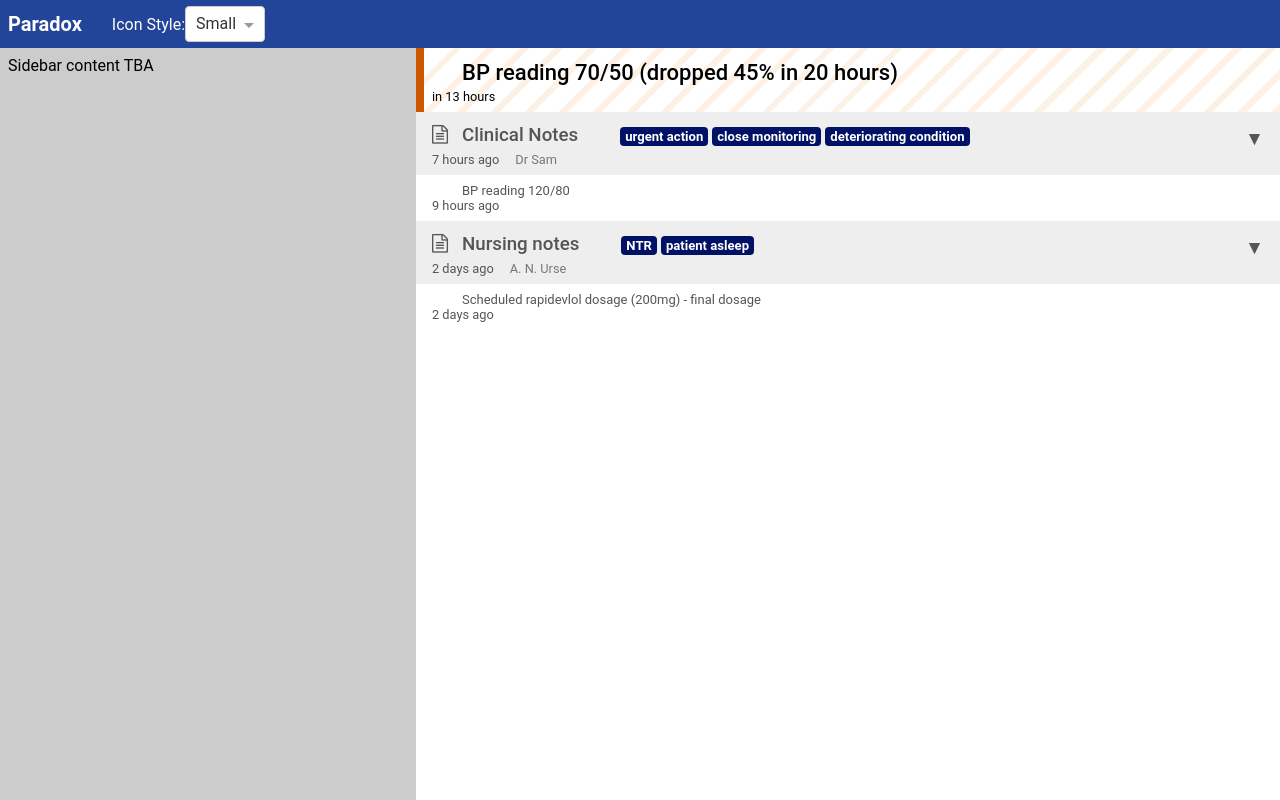
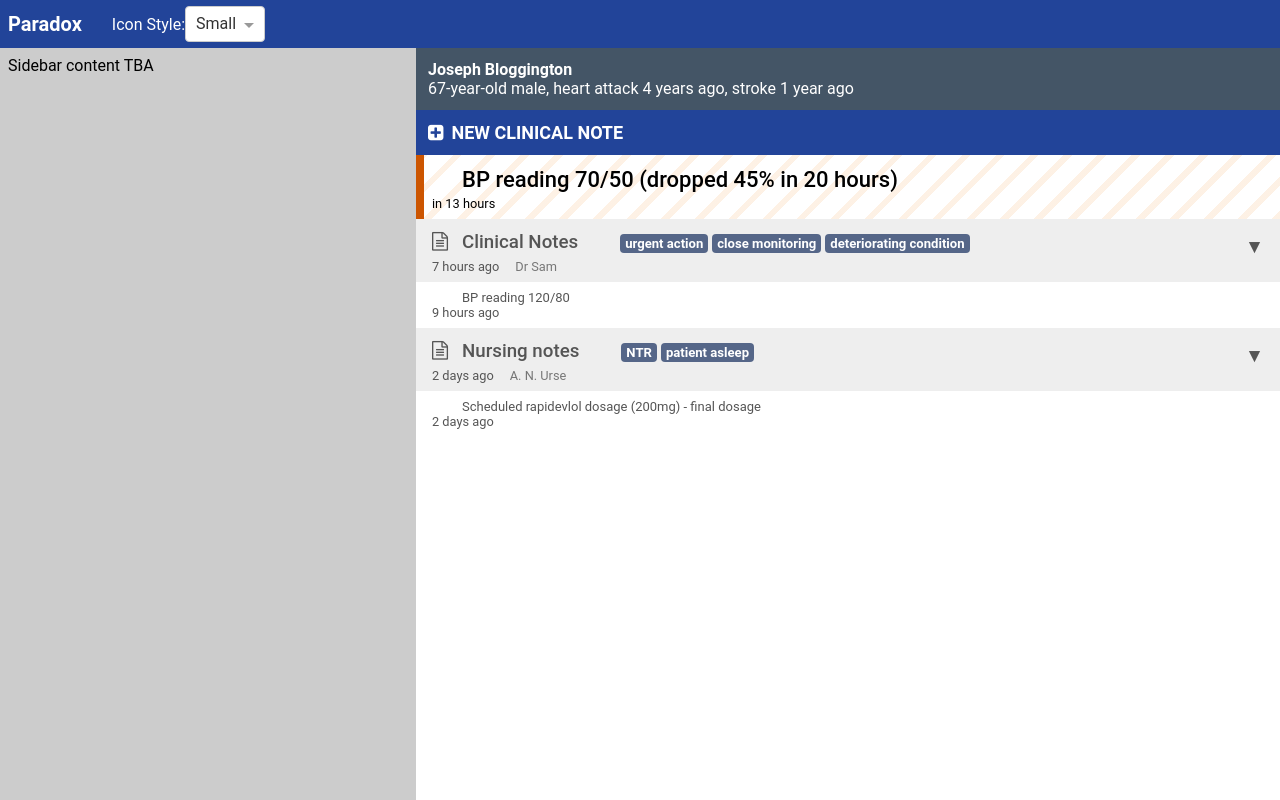
Before and after one commit to bokkibear/sam-gui, a React (Create React App) app: page / in a window 1280 px wide. Built offline with nearby package versions, Linux system fonts and the light colour scheme; some icons are missing.

Commit message:
add patient summary user can add clinical note

```diff
--- a/src/App.css
+++ b/src/App.css
@@ -49,3 +49,27 @@ body, html, #root {
   background-color: #cc5500;
   color: #fff;
 }
+
+button.btn-plain {
+  background: none;
+  border: none;
+  font-family: inherit;
+  color: inherit;
+  cursor: pointer;
+  text-transform: uppercase;
+  font-weight: inherit;
+  font-size: inherit;
+}
+
+button.btn-cta {
+  background: #e4bc1d;
+  color: #444;
+  border: none;
+  font-family: inherit;
+  border-radius: 2px;
+  cursor: pointer;
+  text-transform: uppercase;
+  font-weight: inherit;
+  font-size: inherit;
+  padding: 6px;
+}
--- /dev/null
+++ b/src/NewClinicalNote.js
@@ -0,0 +1,63 @@
+import React from 'react';
+import { connect } from 'react-redux';
+import { Collapse } from 'react-collapse';
+
+function NewClinicalNote({ isUserEnteringData, text = "", handleUpdateText, handleStart, handleDiscard, handleDone }) {
+    console.log( text );
+    return (
+        <div style={ {  backgroundColor: "#224499", color: "#fff" } }>
+            <button disabled={ isUserEnteringData } onClick={ handleStart } className="btn-plain" style={ { textAlign: "left", display: "block", width: "100%", padding: "12px", fontSize: "18px", fontWeight: "bold" } }>
+                <i style={ { marginRight: "8px" } } className="fa fa-plus-square" />
+                New clinical note
+            </button>
+            <Collapse isOpened={ Boolean( isUserEnteringData ) }>
+                <textarea placeholder="Enter clinical note text" value={ text } onChange={ handleUpdateText } style={ { border: "none", padding: "12px", resize: "none", width: "100%", fontFamily: "inherit", fontSize: "16px", color: "#444" } } />
+                <div style={ { display: "flex", justifyContent: "flex-end", fontSize: "16px", fontWeight: "bold", padding: "8px" } }>
+                    <button onClick={ handleDiscard } className="btn-plain">discard</button>
+                    <button disabled={ text.length === 0 } onClick={ () => handleDone(text) } className="btn-cta">Add to timeline</button>
+                </div>
+            </Collapse>
+        </div>
+    );
+}
+
+function mapStateToProps( { clinicalNoteEntry } ) {
+    return clinicalNoteEntry;
+}
+
+const actions = {
+    handleStart() {
+        return {
+            type: "UPDATE_CLINICAL_NOTE_ENTRY",
+            clinicalNoteEntry: {
+                isUserEnteringData: true,
+                text: ""
+            }
+        };
+    },
+    handleUpdateText( event ) {
+        return {
+            type: "UPDATE_CLINICAL_NOTE_ENTRY",
+            clinicalNoteEntry: {
+                isUserEnteringData: true,
+                text: event.target.value
+            }
+        };
+    },
+    handleDiscard() {
+        return {
+            type: "UPDATE_CLINICAL_NOTE_ENTRY",
+            clinicalNoteEntry: {}
+        };
+    },
+    handleDone( text ) {
+        return {
+            type: "ADD_CLINICAL_NOTE",
+            clinicalNote: {
+                text
+            }
+        };
+    }
+};
+
+export default connect( mapStateToProps, actions )( NewClinicalNote );
--- /dev/null
+++ b/src/PatientSummary.js
@@ -0,0 +1,10 @@
+import React from 'react';
+
+export default function PatientSummary() {
+    return (
+        <div style={ { padding: "12px", fontSize: "16px", color: "#fff", backgroundColor: "#456" } }>
+            <strong>Joseph Bloggington</strong><br />
+            67-year-old male, heart attack 4 years ago, stroke 1 year ago
+        </div>
+    );
+}
--- a/src/PatientTimeline.js
+++ b/src/PatientTimeline.js
@@ -2,6 +2,8 @@ import React from 'react';
 import createClass from 'create-react-class';
 import { connect } from 'react-redux';
 import TimelineEntry from './TimelineEntry';
+import NewClinicalNote from './NewClinicalNote';
+import PatientSummary from './PatientSummary';
 
 const PLAIN_LIST_STYLE = {
     listStyleType: "none",
@@ -30,6 +32,8 @@ const PatientTimeline = createClass({
         const { style, timeline } = this.props;
         return (
             <div style={ style }>
+                <PatientSummary />
+                <NewClinicalNote />
                 <ul style={ PLAIN_LIST_STYLE }>
                     {
                         timeline.map( timelineItem =>
--- a/src/TimelineEntry.js
+++ b/src/TimelineEntry.js
@@ -18,13 +18,11 @@ const LIGHT_STYLE = {
 const BUTTON_STYLE = {
     padding: "8px",
     height: "38px",
-    border: "none",
-    background: "transparent",
-    cursor: "pointer",
     fontSize: "120%",
-    fontWeight: "bold",
-    color: "inherit"
+    fontWeight: "bold"
 };
+
+const LOREM_IPSUM = "Lorem ipsum dolor sit amet, consectetur adipiscing elit, sed do eiusmod tempor incididunt ut labore et dolore magna aliqua. Ut enim ad minim veniam, quis nostrud exercitation ullamco laboris nisi ut aliquip ex ea commodo consequat. Duis aute irure dolor in reprehenderit in voluptate velit esse cillum dolore eu fugiat nulla pariatur. Excepteur sint occaecat cupidatat non proident, sunt in culpa qui officia deserunt mollit anim id est laborum.";
 
 function TimelineEntry( { timestamp, summary, source, id, onClick, isOpened, detail, icon, tags = [], alert, iconStyle } ) {
     return (
@@ -43,7 +41,7 @@ function TimelineEntry( { timestamp, summary, source, id, onClick, isOpened, det
                     { summary }
                     <ul style={ { listStyleType: "none", display: "inline-block" } }>
                         {
-                            tags.map( tag => <li style={ { display: "inline-block", backgroundColor: "#016", color: "#fff", borderRadius: "4px", padding: "2px 5px", fontSize: "70%", fontWeight: "bold", margin: "2px" } } key={ tag }>{ tag }</li> )
+                            tags.map( tag => <li style={ { display: "inline-block", backgroundColor: "#568", color: "#fff", borderRadius: "4px", padding: "2px 5px", fontSize: "70%", fontWeight: "bold", margin: "2px" } } key={ tag }>{ tag }</li> )
                         }
                     </ul>
                 </h3>
@@ -54,12 +52,12 @@ function TimelineEntry( { timestamp, summary, source, id, onClick, isOpened, det
                     }
                 </div>
                 <Collapse isOpened={ isOpened }>
-                    Lorem ipsum dolor sit amet, consectetur adipiscing elit, sed do eiusmod tempor incididunt ut labore et dolore magna aliqua. Ut enim ad minim veniam, quis nostrud exercitation ullamco laboris nisi ut aliquip ex ea commodo consequat. Duis aute irure dolor in reprehenderit in voluptate velit esse cillum dolore eu fugiat nulla pariatur. Excepteur sint occaecat cupidatat non proident, sunt in culpa qui officia deserunt mollit anim id est laborum.
+                    { typeof detail === "string" ? detail : LOREM_IPSUM }
                 </Collapse>
             </div>
             {
                 detail ?
-                    <button style={ BUTTON_STYLE } onClick={ () => onClick( id ) }>{ isOpened ? "▲" : "▼" }</button> :
+                    <button className="btn-plain" style={ BUTTON_STYLE } onClick={ () => onClick( id ) }>{ isOpened ? "▲" : "▼" }</button> :
                     false
             }
 
--- a/src/index.js
+++ b/src/index.js
@@ -5,9 +5,10 @@ import App from './App';
 import registerServiceWorker from './registerServiceWorker';
 import { combineReducers, createStore } from 'redux';
 import { Provider } from 'react-redux';
+import moment from 'moment';
 
 const INITIAL_TIMELINE_DATA = [{
-    id: 12348,
+    id: 12349,
     summary: "BP reading 70/50 (dropped 45% in 20 hours)",
     timestamp: "2017-12-30T10:10:00",
     icon: "wfmi wfmi-cardiology",
@@ -48,7 +49,24 @@ const storeReducer = combineReducers({
         if ( type === "UPDATE_ICON_STYLE" ) return iconStyle;
         return state;
     },
-    timeline( state = INITIAL_TIMELINE_DATA ) {
+    timeline( state = INITIAL_TIMELINE_DATA, { type, clinicalNote } ) {
+        if ( type === "ADD_CLINICAL_NOTE" ) {
+            const { text } = clinicalNote;
+            const newTimelineEntry = {
+                timestamp: moment().utc().format(),
+                source: "Dr Sam",
+                summary: "Clinical Notes",
+                detail: text,
+                icon: "fa fa-file-text-o",
+                id: moment().valueOf()
+            };
+            return [ newTimelineEntry, ...state ];
+        }
+        return state;
+    },
+    clinicalNoteEntry( state = {}, { type, clinicalNoteEntry }) {
+        if ( type === "UPDATE_CLINICAL_NOTE_ENTRY" ) return clinicalNoteEntry;
+        if ( type === "ADD_CLINICAL_NOTE" ) return {};
         return state;
     }
 });
```
Also changed, not shown: 11 other files (tests, documents, lock files or other folders).
